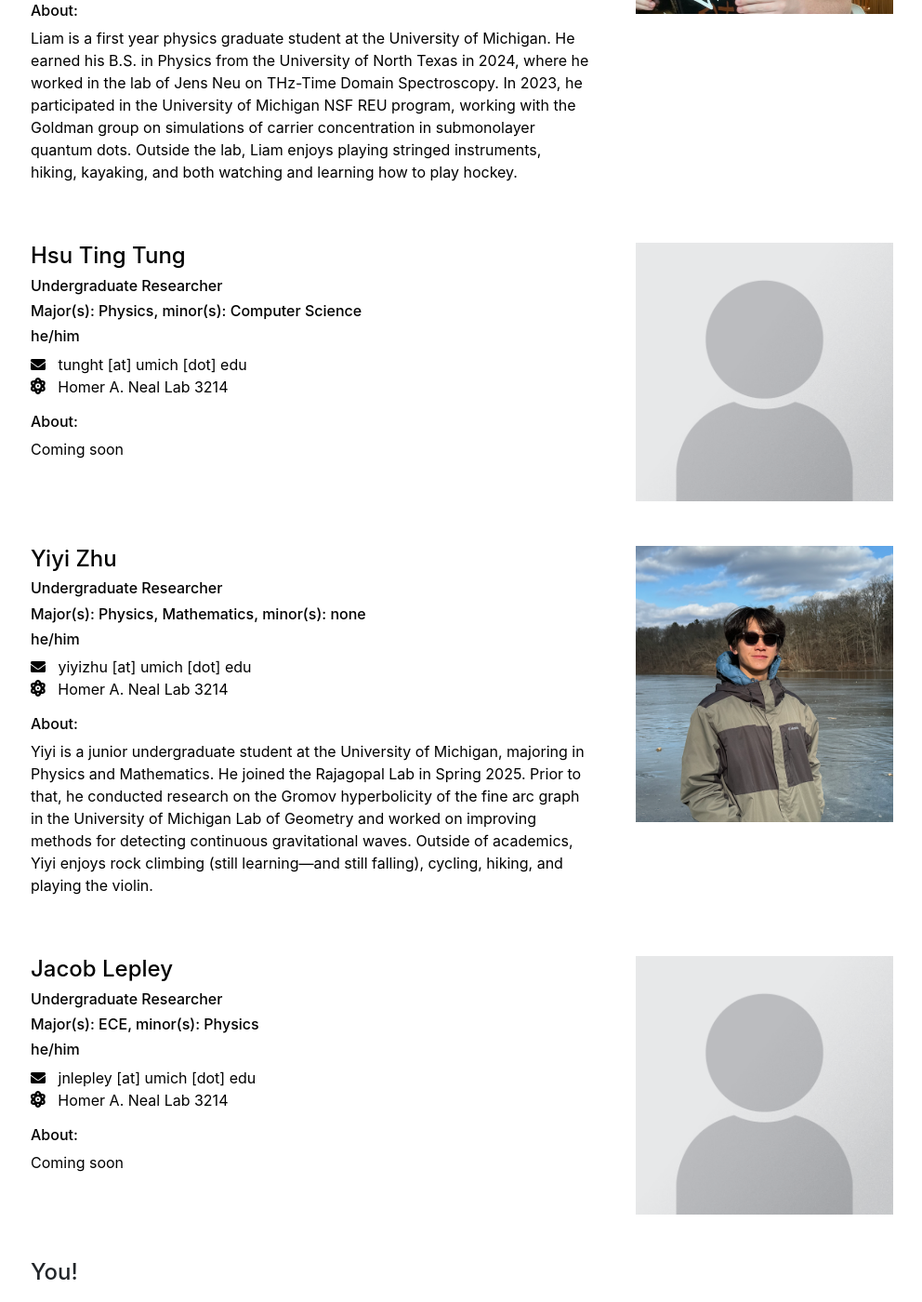
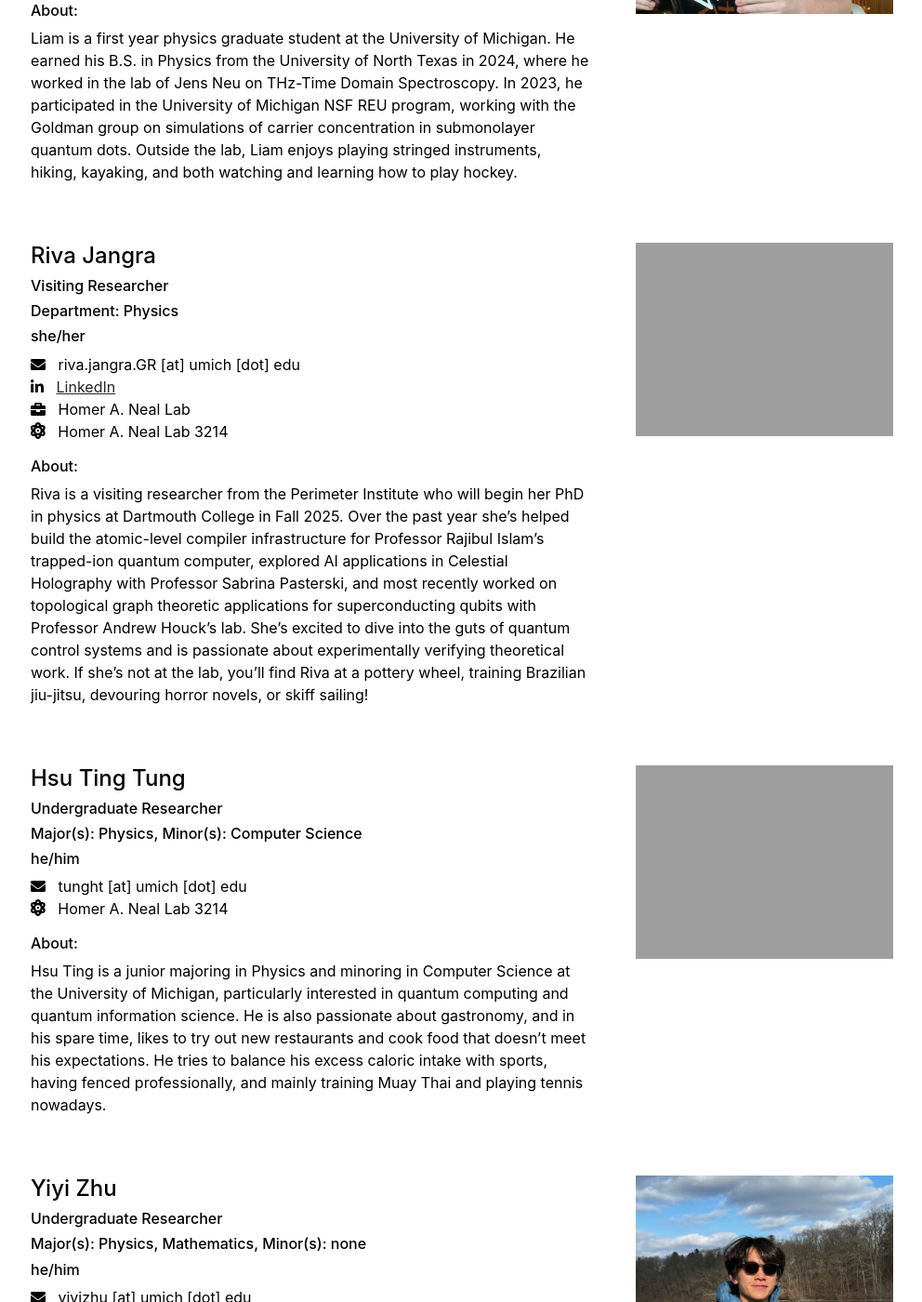
Before and after one commit to rajagopallab/rajagopallab.github.io, a Jekyll site: the page built from people.md, in a window 1280 px wide and 1400 px high, scrolled down 1262 px. Shown: the whole window at 93% size, without its empty margins (143-1135 px from the left). Built offline with Jekyll 4.4.1, drawn with Linux system fonts in a browser that asks for light colours; some of the changed text lies outside the part shown.

Commit message:
updating people

```diff
--- a/_data/settings.yml
+++ b/_data/settings.yml
@@ -37,6 +37,22 @@ gs:
   image: 'assets/img/LiamDaly-Website-Picture.jpg',
   about: 'Liam is a first year physics graduate student at the University of Michigan. He earned his B.S. in Physics from the University of North Texas in 2024, where he worked in the lab of Jens Neu on THz-Time Domain Spectroscopy. In 2023, he participated in the University of Michigan NSF REU program, working with the Goldman group on simulations of carrier concentration in submonolayer quantum dots. Outside the lab, Liam enjoys playing stringed instruments, hiking, kayaking, and both watching and learning how to play hockey.',
   url: 'liam-daly',
+  website: 'https://www.linkedin.com/in/liamdaly100/',
+}
+- {name: 'Riva Jangra',
+  title: 'Visiting Researcher',
+  pronouns: 'she/her',
+  department: 'Physics',
+  institution: 'Dartmouth College, Perimeter Institute',
+  institution_address: '6127 Wilder Laboratory Hanover, NH 03755-3528',
+  phone: '7752257355',
+  email: 'riva.jangra.GR [at] umich [dot] edu',
+  office: 'Homer A. Neal Lab',
+  lab: 'Homer A. Neal Lab 3214' ,
+  image: 'assets/img/rivajangra.png',
+  about: 'Riva is a visiting researcher from the Perimeter Institute who will begin her PhD in physics at Dartmouth College in Fall 2025. Over the past year she’s helped build the atomic-level compiler infrastructure for Professor Rajibul Islam’s trapped-ion quantum computer, explored AI applications in Celestial Holography with Professor Sabrina Pasterski, and most recently worked on topological graph theoretic applications for superconducting qubits with Professor Andrew Houck’s lab. She’s excited to dive into the guts of quantum control systems and is passionate about experimentally verifying theoretical work. If she’s not at the lab, you’ll find Riva at a pottery wheel, training Brazilian jiu-jitsu, devouring horror novels, or skiff sailing!',
+  url: 'riva-jangra',
+  website: 'https://www.linkedin.com/in/riva-jangra-36b83928b/?originalSubdomain=ca',
 }
 
 ug:
@@ -50,8 +66,8 @@ ug:
   phone: '(775) 225-7355',
   email: 'tunght [at] umich [dot] edu',
   lab: 'Homer A. Neal Lab 3214' ,
-  image: 'assets/img/Portrait_Placeholder.png',
-  about: 'Coming soon',
+  image: 'assets/img/hsutingtung.jpg',
+  about: 'Hsu Ting is a junior majoring in Physics and minoring in Computer Science at the University of Michigan, particularly interested in quantum computing and quantum information science. He is also passionate about gastronomy, and in his spare time, likes to try out new restaurants and cook food that doesn’t meet his expectations. He tries to balance his excess caloric intake with sports, having fenced professionally, and mainly training Muay Thai and playing tennis nowadays.',
   url: 'hsu-ting-tung',
 }
 - {name: 'Yiyi Zhu',
@@ -78,8 +94,8 @@ ug:
   phone: '(775) 225-7355',
   email: 'jnlepley [at] umich [dot] edu',
   lab: 'Homer A. Neal Lab 3214' ,
-  image: 'assets/img/Portrait_Placeholder.png',
-  about: 'Coming soon',
+  image: 'assets/img/jacoblepley.jpg',
+  about: 'I am senior studying computer engineering and physics, and it’s my goal to eventually work in quantum computing. In my spare time I enjoy working out and playing souls like and rogue like games. Given the opportunity, I love to travel, camp, build PCs, and hike. ',
   url: 'jacob-lepley',
 }
 #- {name: 'Lab Technician',
--- a/_layouts/people.html
+++ b/_layouts/people.html
@@ -33,7 +33,7 @@ layout: default
     <h6 style=" bold margin:0;">Department: {{ person.department }}</h5>
     <h6 style=" bold margin:0;">{{ person.pronouns }}</h5>
     <p style="margin:0;"><i class="fa fa-envelope"></i> &nbsp; {{ person.email }}</p>
-    <p style="margin:0;"><i class="fab fa-linkedin-in"></i> &nbsp; <a href="https://www.linkedin.com/in/liamdaly100/">LinkedIn</a></p>
+    <p style="margin:0;"><i class="fab fa-linkedin-in"></i> &nbsp; <a href="{{ person.website }}">LinkedIn</a></p>
     <p style="margin:0;"><i class="fas fa-briefcase"></i> &nbsp; {{ person.office }}</p>
     <p><i style="font-size:18" class="fas fa-atom"></i> &nbsp; {{ person.lab }}</p>
     <h6>About:</h6> <p>{{ person.about }}</p>
@@ -50,7 +50,7 @@ layout: default
   <div class="col-md-8">
     <h4>{{ person.name }}</h4>
     <h6 style=" bold margin:0;">{{ person.title }}</h5>
-    <h6 style=" bold margin:0;">Major(s): {{ person.major }}, minor(s): {{ person.minor }}</h5>
+    <h6 style=" bold margin:0;">Major(s): {{ person.major }}, Minor(s): {{ person.minor }}</h5>
     <h6 style=" bold margin:0;">{{ person.pronouns }}</h5>
     <p style="margin:0;"><i class="fa fa-envelope"></i> &nbsp; {{ person.email }}</p>
     <p><i style="font-size:18" class="fas fa-atom"></i> &nbsp; {{ person.lab }}</p>
```
Also changed, not shown: _posts/2025-06-01-riva.md (added, +7 -0 lines), assets/img/jacoblepley.jpg (added), 6 other files.
